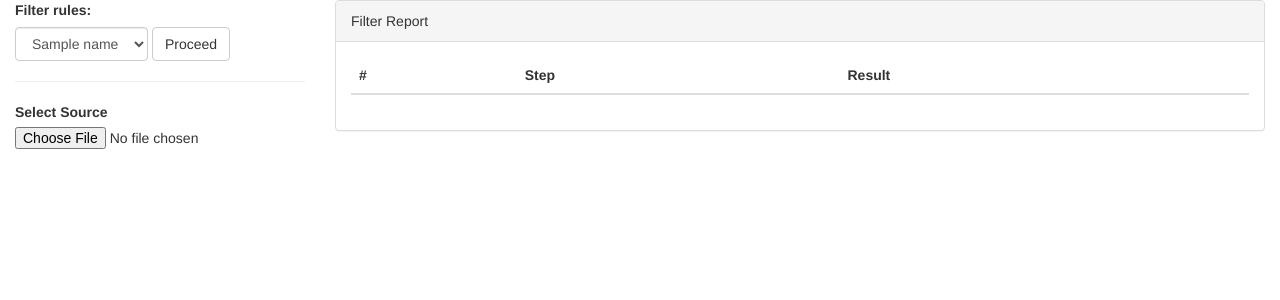
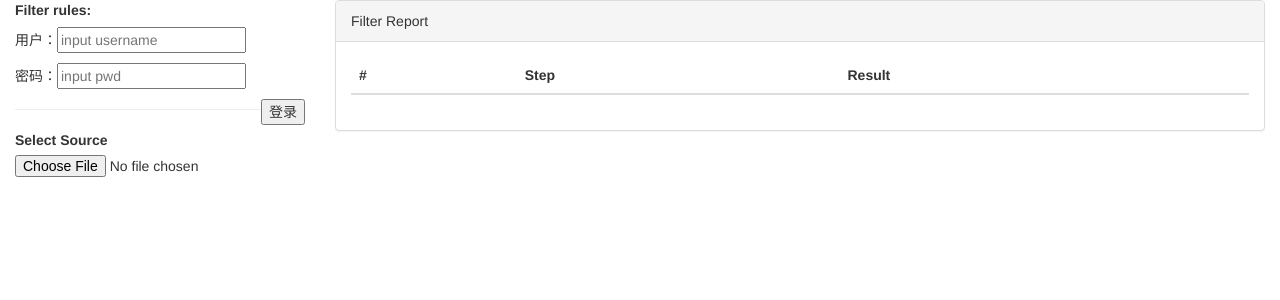
Before and after one commit to bullton/cfmtool, a Flask app: template app/templates/index.html in a window 1280 px wide. Shown: the top 300 px of the page. Run offline with Flask 2, Linux system fonts and the light colour scheme; the template is opened without the code that fills it: values that come from a table or form of the project are taken from there, most other values are stand-ins (such as "Sample title", 1, 10 or a date in 2020); lists and menus that the app fills with data are empty; some libraries are stand-ins or nearby versions.

Commit message:
add form

```diff
--- a/app/__init__.py
+++ b/app/__init__.py
@@ -5,6 +5,7 @@ from flask_nav.elements import *
 
 
 app = Flask(__name__)
+app.config.from_object('config')
 nav = Nav()
 
 Bootstrap(app)
--- /dev/null
+++ b/app/form.py
@@ -0,0 +1,17 @@
+#!flask/bin/env python
+#coding:utf-8
+
+#引入Form基类
+from flask_wtf import Form
+#引入Form元素父类
+from wtforms import StringField,PasswordField
+#引入Form验证父类
+from wtforms.validators import DataRequired, Length
+
+__author__ = 'kikay'
+
+class BaseLogin(Form):
+    name=StringField('name',validators=[DataRequired(message=u"no blank")
+        ,Length(10,20,message=u'10~20')],render_kw={'placeholder':u'input username'})
+    password=PasswordField('password',validators=[DataRequired(message=u"pass not bull")
+        ,Length(10,20,message=u'10~20')],render_kw={'placeholder':u'input pwd'})
--- a/app/templates/index.html
+++ b/app/templates/index.html
@@ -18,14 +18,27 @@
               <label>Filter rules:</label>
             </li>
             <li>
-              <form>
-              	<div class="form-inline">
-                  <select class="form-control" id="rules"> <!--talent-->
+              <form method="post" action="/test">
+<!--                 <div class="form-inline">
+                  <select class="form-control" id="rules">
                     <option>{{name}}</option>
                     <option>Huang Peter2</option>
                   </select>
                   <button id="proceed" type="submit" class="btn btn-default">Proceed</button>
-                </div>
+                </div> -->
+                <p>
+                  用户：{{form.name(size=20,id='name')}}
+                  {%for e in form.name.errors%}
+                  <span style="color: red">*{{e}}</span>
+                  {%endfor%}
+                </p>
+                <p>
+                  密码：{{form.password(size=20,id='password')}}
+                  {%for e in form.password.errors%}
+                  <span style="color: red">*{{e}}</span>
+                  {%endfor%}
+                </p>
+                <p><button style="float: right" type="submit">登录</button></p>
               </form>
             </li>
             <li><hr></li>
--- /dev/null
+++ b/config.py
@@ -0,0 +1,2 @@
+CSRF_ENABLED = True
+SECRET_KEY = 'you-will-never-guess'
--- a/requirements.txt
+++ b/requirements.txt
@@ -4,10 +4,11 @@ Flask==0.12.2
 Flask-Bootstrap==3.3.7.1
 flask-nav==0.6
 Flask-PyMongo==0.5.1
+Flask-WTF==0.14.2
 itsdangerous==0.24
 Jinja2==2.10
 MarkupSafe==1.0
-pkg-resources==0.0.0
 pymongo==3.6.0
 visitor==0.1.3
 Werkzeug==0.13
+WTForms==2.1
```
Also changed, not shown: app/views.py (+11 -0 lines), 4 other files.
